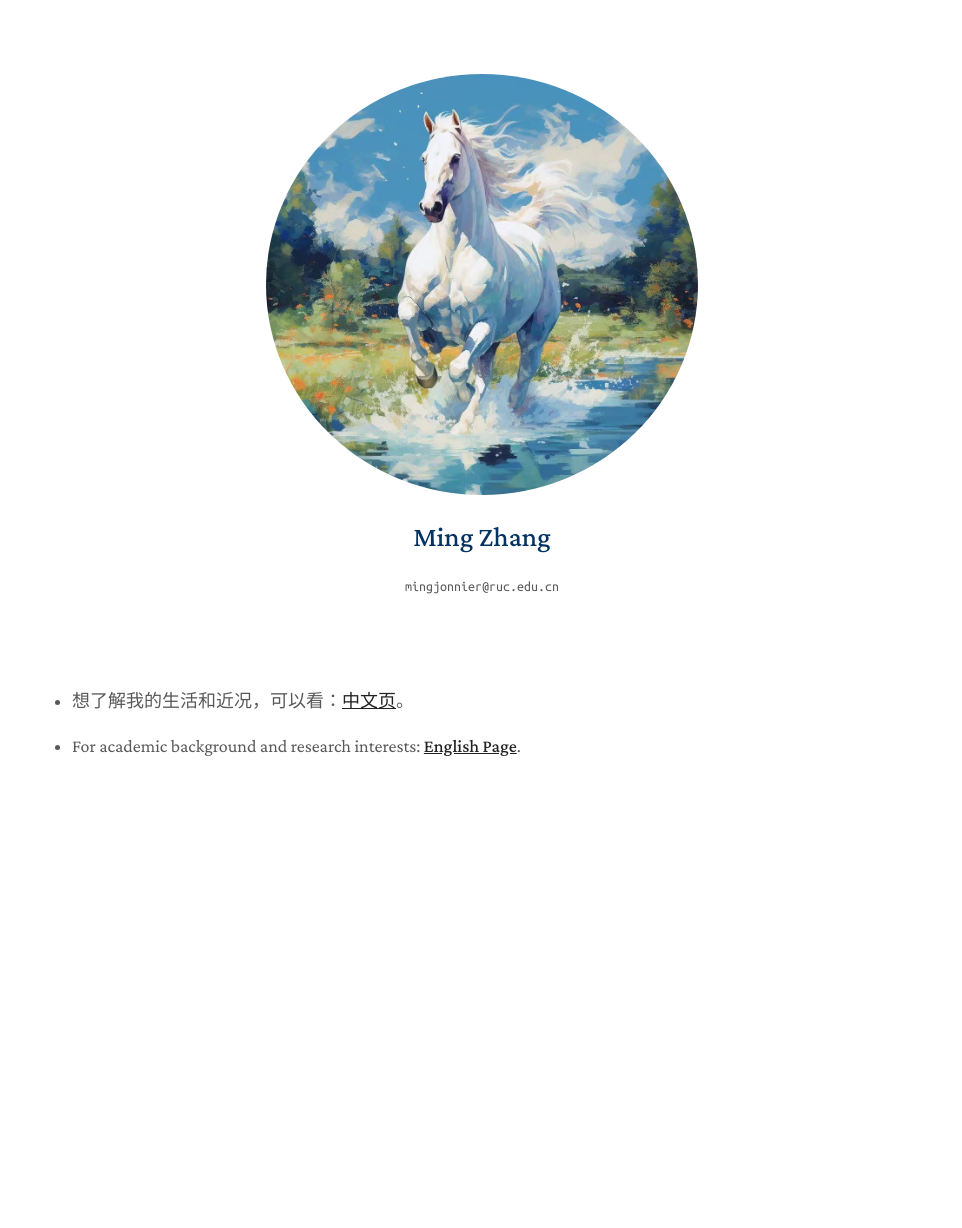
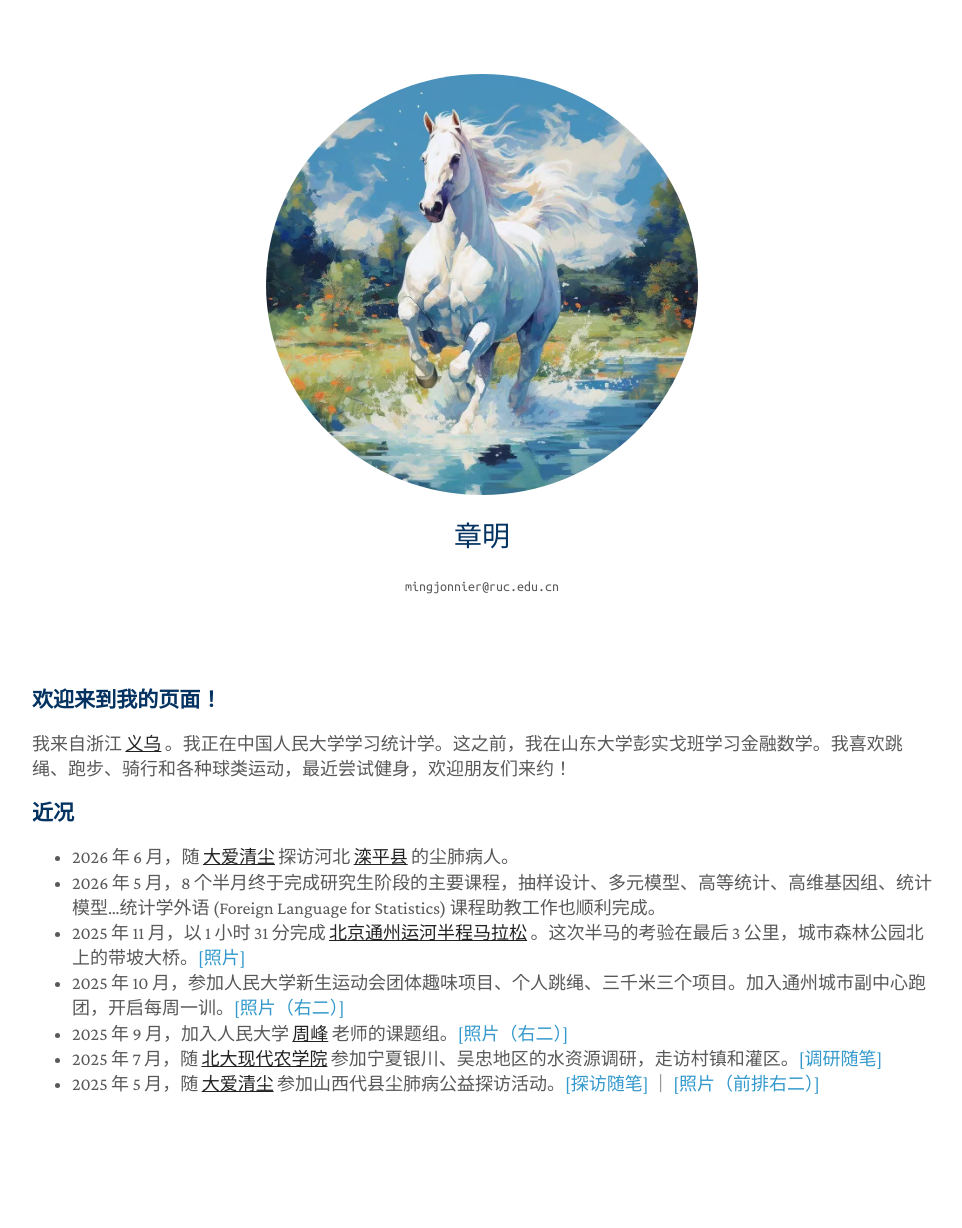
Before and after one commit to zhangming4153/zhangming4153.github.io, a Jekyll site: the page built from index.md, in a window 1280 px wide. Shown: the whole page, without its empty margins (158-1120 px from the left). Built offline with Jekyll 4.4.1, drawn with Linux system fonts in a browser that asks for light colours; a style sheet for code colours, icons or effects is not loaded; before the commit the page ends 900 px from its top, so only the background shows below that.

Commit message:
Update title and content in index.md

```diff
--- a/index.md
+++ b/index.md
@@ -1,9 +1,18 @@
 ---
 layout: homepage
 permalink: /
-title: Ming Zhang
+title: 章明
 ---
+### 欢迎来到我的页面！
 
-- 想了解我的生活和近况，可以看：<a href="/cn/"><strong><u>中文页</u></strong></a>。
+我来自浙江 <a href="https://en.wikipedia.org/wiki/Yiwu"><strong><u>义乌</u></strong></a> 。我正在中国人民大学学习统计学。这之前，我在山东大学彭实戈班学习金融数学。我喜欢跳绳、跑步、骑行和各种球类运动，最近尝试健身，欢迎朋友们来约！
 
-- For academic background and research interests: <a href="/en/"><strong><u>English Page</u></strong></a>.
+### 近况
+
+- 2026 年 6 月，随 <a href="https://daqc.org.cn"><strong><u>大爱清尘</u></strong></a> 探访河北 <a href = "https://baike.baidu.com/item/滦平县/7429142"><strong><u>滦平县</u></strong></a> 的尘肺病人。
+- 2026 年 5 月，8 个半月终于完成研究生阶段的主要课程，抽样设计、多元模型、高等统计、高维基因组、统计模型...统计学外语 (Foreign Language for Statistics) 课程助教工作也顺利完成。
+- 2025 年 11 月，以 1 小时 31 分完成 <a href="https://baike.baidu.com/item/2025北京通州运河半程马拉松/66790330"><strong><u>北京通州运河半程马拉松</u></strong></a> 。这次半马的考验在最后 3 公里，城市森林公园北上的带坡大桥。[[照片]](/assets/tongz_semimara_profile.jpg)
+- 2025 年 10 月，参加人民大学新生运动会团体趣味项目、个人跳绳、三千米三个项目。加入通州城市副中心跑团，开启每周一训。[[照片（右二）]](/assets/tongz_group.png)
+- 2025 年 9 月，加入人民大学 <a href="https://zhoufeng6288.github.io"><strong><u>周峰</u></strong></a> 老师的课题组。[[照片（右二）]](/assets/people_0912.jpg)
+- 2025 年 7 月，随 <a href="https://www.saas.pku.edu.cn"><strong><u>北大现代农学院</u></strong></a> 参加宁夏银川、吴忠地区的水资源调研，走访村镇和灌区。[[调研随笔]](/assets/Ningxia.pdf)
+- 2025 年 5 月，随 <a href="https://daqc.org.cn"><strong><u>大爱清尘</u></strong></a> 参加山西代县尘肺病公益探访活动。[[探访随笔]](/assets/Shanxi.pdf) ｜ [[照片（前排右二）]](/assets/daai_202505.jpg)
```
